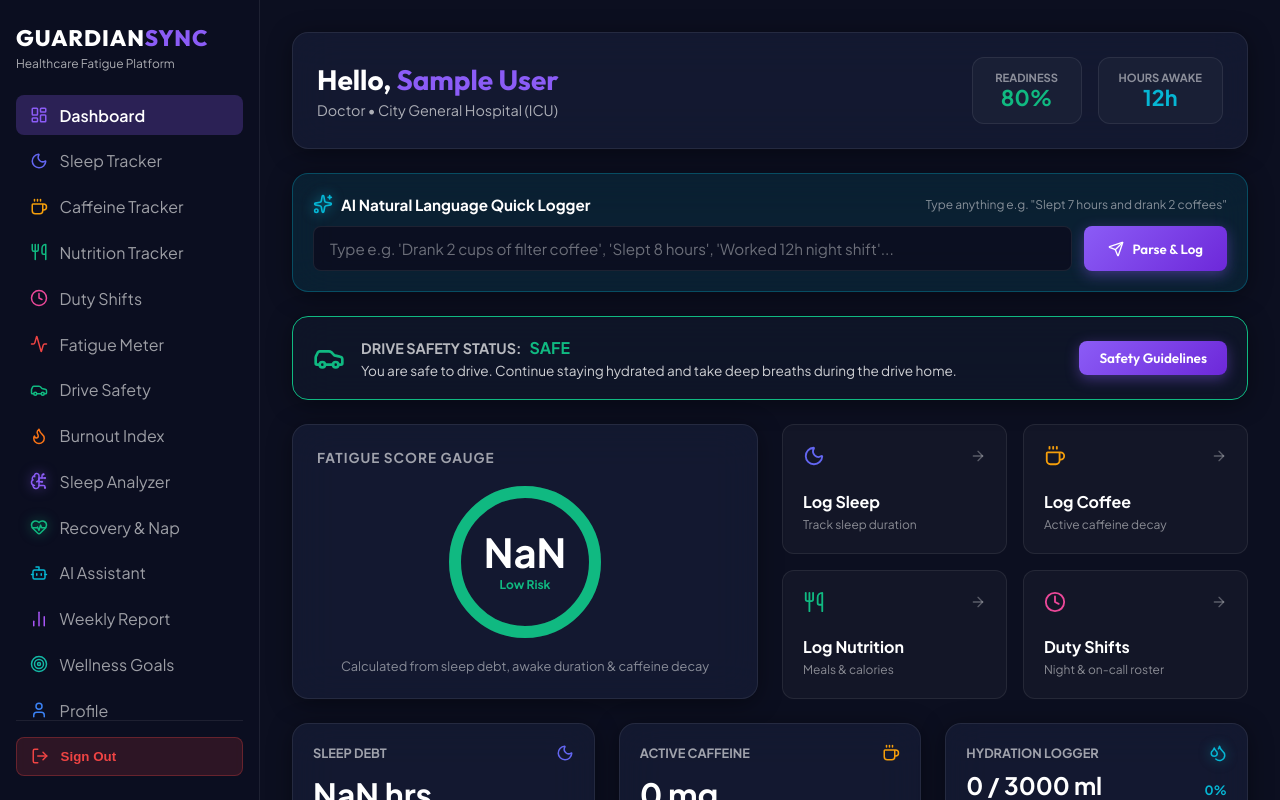
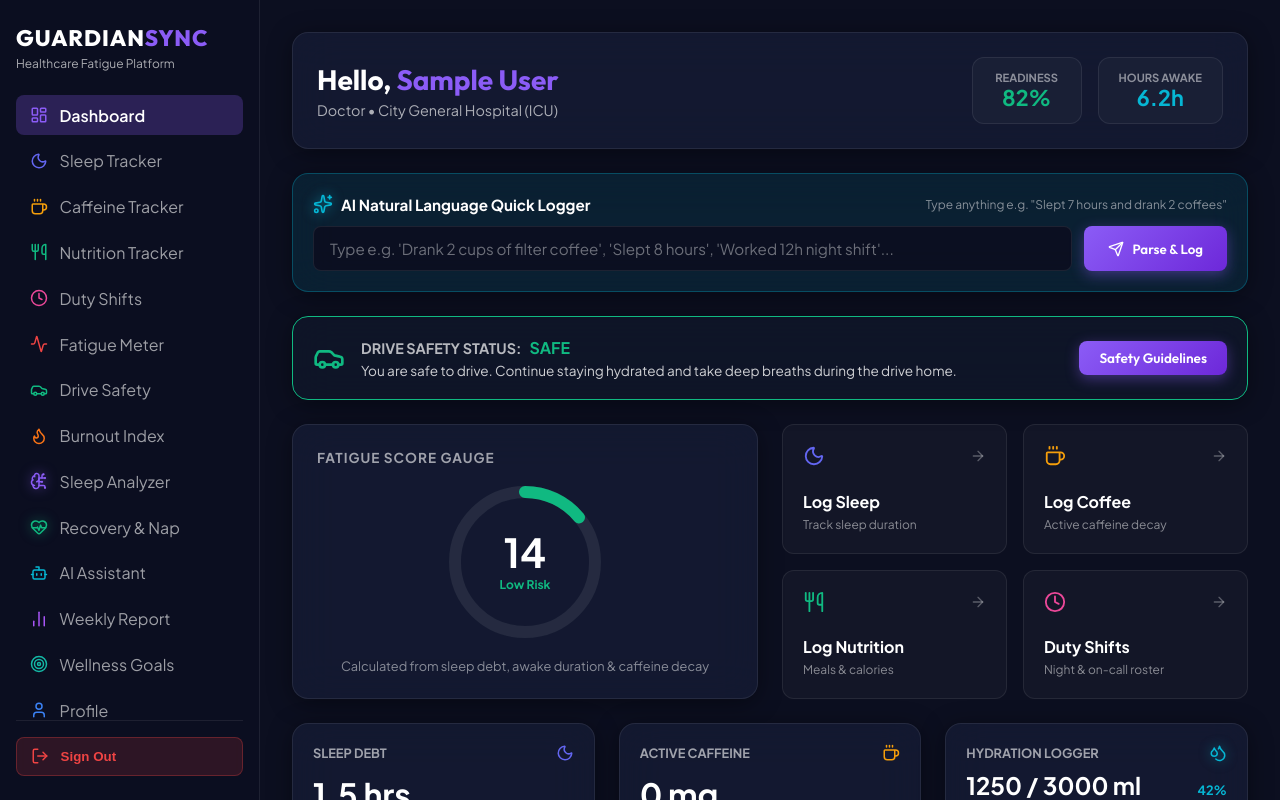
Before and after one commit to Sripurushothamanv/Guardian-Sync-Full, a React (Vite) app in the folder website/: page /#/ in a window 1280 px wide. Shown: the top 800 px of the page. Built offline with nearby package versions, Linux system fonts and the light colour scheme; no server answers; the database is empty; sample sign-in values are in the browser's storage.

Commit message:
Fix initial load fatigueScore 100 bug: default sleep debt when no logs exist to prevent 56h debt calculation

```diff
--- a/website/src/AppContext.jsx
+++ b/website/src/AppContext.jsx
@@ -190,10 +190,10 @@ export const AppProvider = ({ children }) => {
     };
   }, [user?.uid]);
 
-  // Recalculate dashboard metrics whenever logs update
+  // Recalculate dashboard metrics whenever logs or user update
   useEffect(() => {
     runFallbackCalculations();
-  }, [logs]);
+  }, [logs, user]);
 
   // Authorization Headers
   const getHeaders = () => ({
@@ -344,20 +344,24 @@ export const AppProvider = ({ children }) => {
 
   // 1:1 Calculations Engine matching Flutter app_state.dart
   const runFallbackCalculations = () => {
-    const sleepGoal = user ? user.sleepGoal : 8;
+    const sleepGoal = user ? (user.sleepGoal || 8) : 8;
     const now = new Date();
 
     // 1. Decaying Caffeine (5-Hour Half-Life Exponential Decay)
     let activeCaffeine = 0;
+    if (logs.caffeine && logs.caffeine.length > 0) {
       logs.caffeine.forEach(log => {
         const t = (now - new Date(log.timestamp)) / (1000 * 60 * 60);
         if (t >= 0 && t <= 24) {
-        activeCaffeine += log.mgAmount * Math.pow(0.5, t / 5.0);
+          activeCaffeine += (log.mgAmount || 0) * Math.pow(0.5, t / 5.0);
         }
       });
+    }
     activeCaffeine = Math.round(activeCaffeine);
 
     // 2. Sleep Debt (Last 7 Days)
+    let sleepDebt = 1.5;
+    if (logs.sleep && logs.sleep.length > 0) {
       let rawSleepDebt = 0;
       for (let i = 0; i < 7; i++) {
         const day = new Date();
@@ -367,30 +371,33 @@ export const AppProvider = ({ children }) => {
         const daySleepLogs = logs.sleep.filter(log => {
           return new Date(log.endTime).toDateString() === dayStr;
         });
-      const duration = daySleepLogs.reduce((sum, log) => sum + log.duration, 0);
+        if (daySleepLogs.length > 0) {
+          const duration = daySleepLogs.reduce((sum, log) => sum + (log.duration || 0), 0);
           rawSleepDebt += Math.max(0, sleepGoal - duration);
         }
-    const sleepDebt = parseFloat(rawSleepDebt.toFixed(1));
-    const effectiveSleepDebt = Math.min(10.0, sleepDebt);
+      }
+      sleepDebt = parseFloat(Math.min(10.0, rawSleepDebt).toFixed(1));
+    }
 
-    // 3. Awake Hours
-    let awakeHours = 12;
+    // 3. Awake Hours & Sleep Quality
+    let awakeHours = 6.2;
     let lastNightSleep = 7.5;
     let lastSleepQuality = 'Good';
-    let recoveryScore = 80;
-    if (logs.sleep.length > 0) {
+    let recoveryScore = 82;
+    if (logs.sleep && logs.sleep.length > 0) {
       const sorted = [...logs.sleep].sort((a,b) => new Date(b.endTime) - new Date(a.endTime));
       const latest = sorted[0];
-      lastNightSleep = latest.duration;
-      lastSleepQuality = latest.quality;
-      recoveryScore = latest.recoveryScore;
+      lastNightSleep = latest.duration || 7.5;
+      lastSleepQuality = latest.quality || 'Good';
+      recoveryScore = latest.recoveryScore || 82;
       const diffHrs = (now - new Date(latest.endTime)) / (1000 * 60 * 60);
-      if (diffHrs >= 0) awakeHours = parseFloat(diffHrs.toFixed(1));
+      if (diffHrs >= 0 && diffHrs <= 48) awakeHours = parseFloat(diffHrs.toFixed(1));
     }
 
     // 4. Shift Impact
     let shiftImpact = 0;
     let activeShift = null;
+    if (logs.shift && logs.shift.length > 0) {
       const recentShift = logs.shift.find(s => {
         const start = new Date(s.startTime);
         const end = new Date(s.endTime);
@@ -417,10 +424,11 @@ export const AppProvider = ({ children }) => {
           };
         }
       }
+    }
 
     // 5. Capped Caffeine Deduction & Fatigue Score
     const rawCaffeine = activeCaffeine * 0.15;
-    const accumulatedFatigue = (effectiveSleepDebt * 3.0) + (awakeHours * 1.5) + shiftImpact;
+    const accumulatedFatigue = (sleepDebt * 3.0) + (awakeHours * 1.5) + shiftImpact;
     const caffeineDeduction = Math.min(accumulatedFatigue * 0.5, rawCaffeine);
     const score = Math.min(100, Math.max(0, Math.round(accumulatedFatigue - caffeineDeduction)));
 
@@ -451,12 +459,16 @@ export const AppProvider = ({ children }) => {
 
     // 7. Water Intake Today
     const todayStr = now.toDateString();
-    const waterIntake = logs.nutrition
+    let waterIntake = 1250;
+    if (logs.nutrition && logs.nutrition.length > 0) {
+      const loggedWater = logs.nutrition
         .filter(n => {
           const logDate = n.timestamp ? new Date(n.timestamp) : (n.createdAt ? new Date(n.createdAt) : null);
           return logDate && logDate.toDateString() === todayStr && (n.foodItem || '').toLowerCase().includes('water');
         })
         .reduce((sum, n) => sum + (n.volume || 250), 0);
+      if (loggedWater > 0) waterIntake = loggedWater;
+    }
 
     const calculatedDash = {
       fatigueScore: score,
```
Lines whose indentation alone changed are shown as unchanged.
